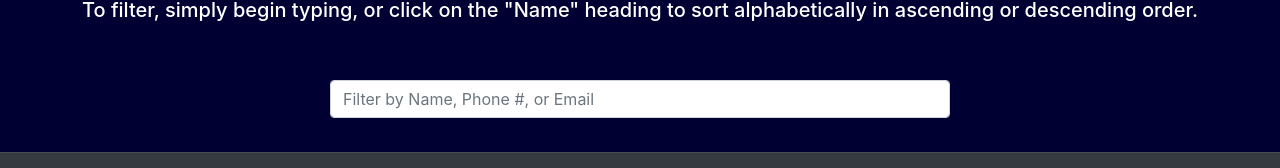
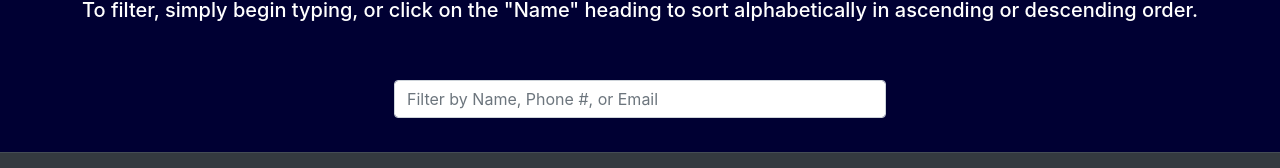
Before and after one commit to cseibert2667/EmployeeDirectory_React, a React (Create React App) app: page / in a window 1280 px wide. Shown: the part 193-361 px from the top of the page. Built offline with nearby package versions, Linux system fonts and the light colour scheme; no server answers.

Commit message:
styling adjustments

```diff
--- a/src/components/EmployeeTable/EmployeeTable.js
+++ b/src/components/EmployeeTable/EmployeeTable.js
@@ -12,7 +12,7 @@ function EmployeeTable(props) {
           <td scope="row">
             <img src={emp.picture.medium} id="empImg" />
           </td>
-          <td id="name">
+          <td>
             {emp.name.first} {emp.name.last}
           </td>
           <td>
--- a/src/components/SearchBar/SearchBar.css
+++ b/src/components/SearchBar/SearchBar.css
@@ -1,6 +1,6 @@
 .form-group {
     margin: auto;
-    width: 50%;
+    width: 40%;
     padding: 10px;
     text-align: center;
 }
```
